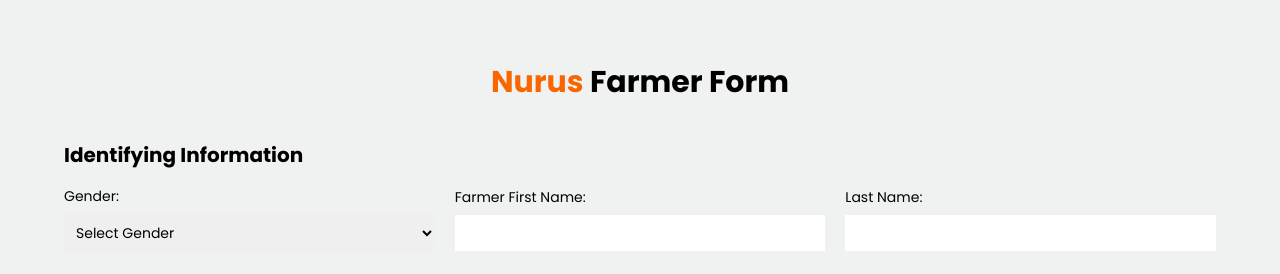
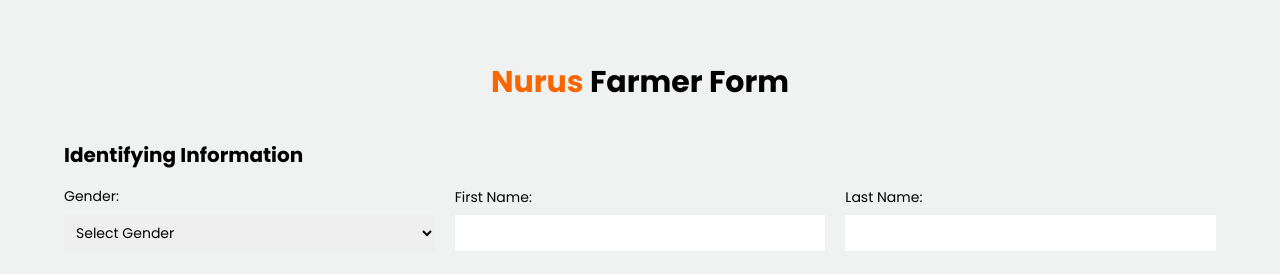
Before and after one commit to juskins/FieldFarmersForm, a React (Vite) app: page / in a window 1280 px wide. Shown: the top 274 px of the page. Built offline with nearby package versions, Linux system fonts and the light colour scheme.

Commit message:
Make appropriate changes to the form

```diff
--- a/src/RealFormsData.jsx
+++ b/src/RealFormsData.jsx
@@ -175,7 +175,7 @@ const RealFormsData = () => {
                </label>
 
                <label>
-                  <span>Farmer First Name:</span>
+                  <span>First Name:</span>
                   <input
                      type="text"
                      name="farmerFirstName"
@@ -501,6 +501,7 @@ const RealFormsData = () => {
                      value={formData.fertilizerType}
                      onChange={handleChange}
                      required
+
                   >
                      <option value="">If Yes, select Type</option>
                      <option value="organic">Organic</option>
```
